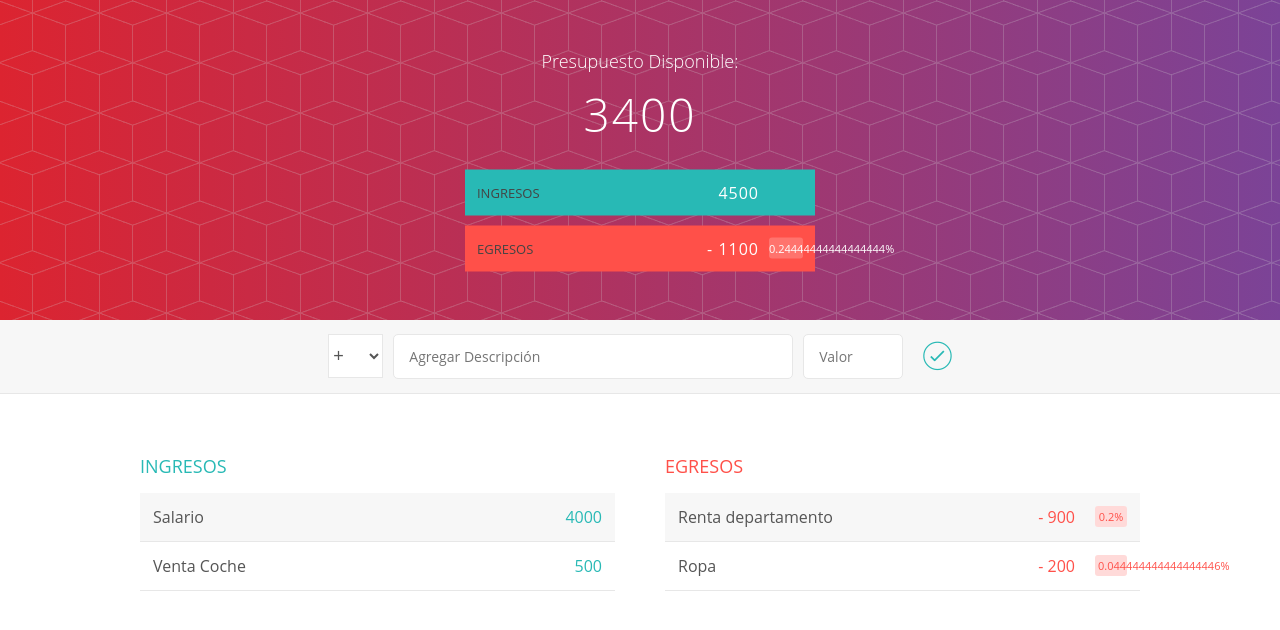
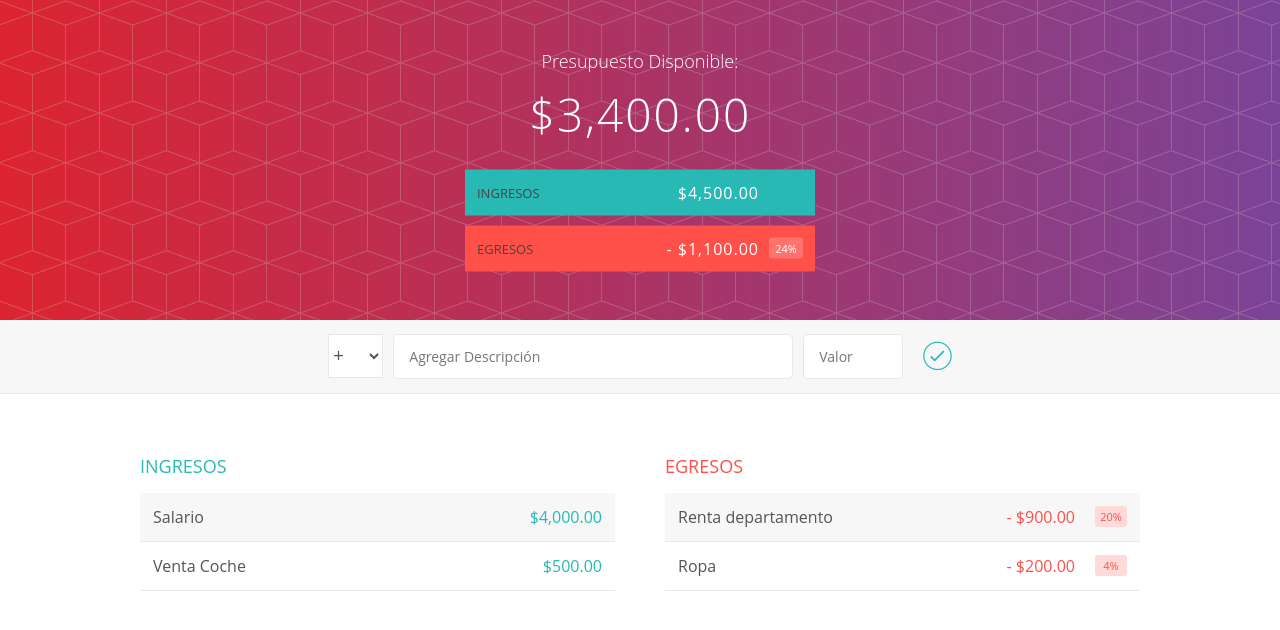
Before and after one commit to Brigitte9219/Presupuesto-app, an Angular app: page / in a window 1280 px wide. Shown: the top 630 px of the page. Built offline with nearby package versions, Linux system fonts and the light colour scheme.

Commit message:
Usando pipes para dar formato a los números

```diff
--- a/src/app/cabecero/cabecero.component.html
+++ b/src/app/cabecero/cabecero.component.html
@@ -4,12 +4,12 @@
             Presupuesto Disponible:
         </div>
 
-        <div class="presupuesto_valor"> {{presupuestoTotal}} </div>
+        <div class="presupuesto_valor"> {{presupuestoTotal|currency:'COL':'$':'1.2-2'}} </div>
 
         <div class="presupuesto_ingreso limpiarEstilos">
             <div class="presupuesto_ingreso--texto">Ingresos</div>
             <div class="right">
-                <div class="presupuesto_ingreso--valor"> {{ingresoTotal}} </div>
+                <div class="presupuesto_ingreso--valor"> {{ingresoTotal|currency:'COL':'$':'1.2-2'}} </div>
                 <div class="presupuesto_ingreso--porcentaje">&nbsp;</div>
             </div>
         </div>
@@ -17,8 +17,8 @@
         <div class="presupuesto_egreso limpiarEstilos">
             <div class="presupuesto_egreso--text">Egresos</div>
             <div class="right limpiarEstilos">
-                <div class="presupuesto_egreso--valor">- {{egresoTotal}} </div>
-                <div class="presupuesto_egreso--porcentaje"> {{porcentajeTotal}}%</div>
+                <div class="presupuesto_egreso--valor">- {{egresoTotal|currency:'COL':'$':'1.2-2'}} </div>
+                <div class="presupuesto_egreso--porcentaje"> {{porcentajeTotal|percent}}</div>
             </div>
         </div>
     </div>
--- a/src/app/egreso/egreso.component.html
+++ b/src/app/egreso/egreso.component.html
@@ -5,8 +5,8 @@
     <div *ngFor="let egreso of egresos" class="elemento limpiarEstilos">
         <div class="elemento_descripcion"> {{egreso.descripcion}} </div>
         <div class="right limpiarEstilos">
-            <div class="elemento_valor">- {{egreso.valor}} </div>
-            <div class="elemento_porcentaje"> {{porcentaje(egreso)}}% </div>
+            <div class="elemento_valor">- {{egreso.valor|currency:'COL':'$':'1.2-2'}} </div>
+            <div class="elemento_porcentaje"> {{porcentaje(egreso)|percent}} </div>
             <div class="elemento_eliminar">
                 <button class="elemento_eliminar--btn"><i class="ion-ios-close-outline" (click)="eliminarRegistro(egreso)"></i></button>
             </div>
--- a/src/app/ingreso/ingreso.component.html
+++ b/src/app/ingreso/ingreso.component.html
@@ -5,7 +5,7 @@
     <div *ngFor="let ingreso of ingresos" class="elemento limpiarEstilos">
         <div class="elemento_descripcion"> {{ingreso.descripcion}} </div>
         <div class="right limpiarEstilos">
-            <div class="elemento_valor"> {{ingreso.valor}} </div>
+            <div class="elemento_valor"> {{ingreso.valor|currency:'COL':'$':'1.2-2'}} </div>
             <div class="elemento_eliminar">
                 <button class="elemento_eliminar--btn">
                     <i class="ion-ios-close-outline" (click)="eliminarRegistro(ingreso)"></i>
```
